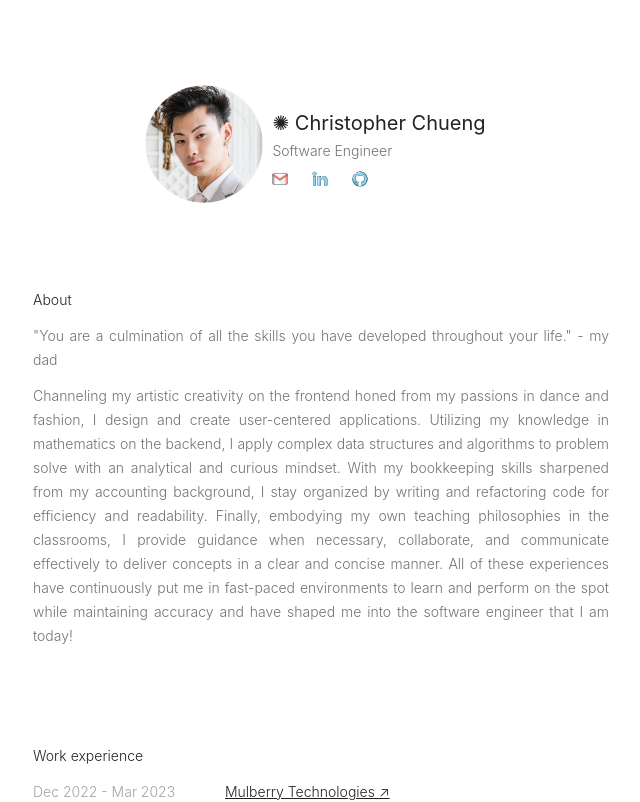
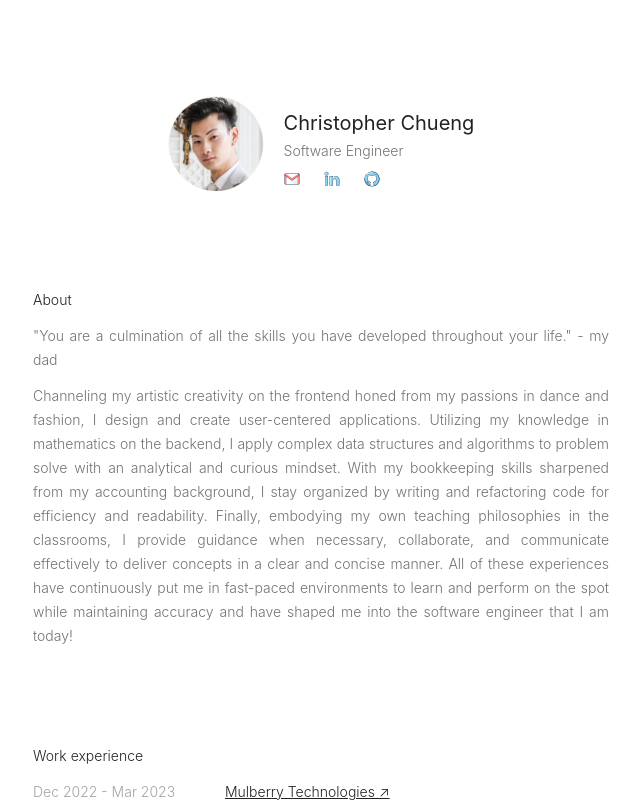
Before and after one commit to christopherchueng/christopherchueng.github.io, a React (Create React App) app: page / in a window 1280 px wide. Shown: the top 802 px of the page, without its empty margins (319-959 px from the left). Built offline with nearby package versions, Linux system fonts and the light colour scheme; a web font is replaced by a local one.

Commit message:
Animated contact buttons

```diff
--- a/src/components/SplashPage/Header.tsx
+++ b/src/components/SplashPage/Header.tsx
@@ -10,18 +10,19 @@ const Header = () => (
                             <div className="flex-shrink-0">
                                 <div className="relative">
                                     <img
-                                    className="h-16 w-16 lg:h-24 lg:w-24 scale-125 rounded-full border border-white/10"
-                                    src="/images/avatar.png"
-                                    alt="profile icon"
+                                        className="h-16 w-16 lg:h-24 lg:w-24 rounded-full border border-white/10"
+                                        src="/images/avatar.png"
+                                        alt="profile icon"
                                     />
                                     <span
-                                    className="absolute inset-0 rounded-full shadow-inner"
-                                    aria-hidden="true"></span>
+                                        className="absolute inset-0 rounded-full shadow-inner"
+                                        aria-hidden="true"
+                                    ></span>
                                 </div>
                             </div>
                             <div className="pt-1.5">
                                 <h1 className="lg:text-xl text-black dark:text-white">
-                                    ✺ Christopher Chueng
+                                    Christopher Chueng
                                 </h1>
                                 <p className="text-sm font-light text-neutral-500">
                                     Software Engineer
--- a/src/components/constants/contacts.tsx
+++ b/src/components/constants/contacts.tsx
@@ -33,9 +33,9 @@ export const bytype = {
 }
 
 export const icons = [
-    <Gmail className='w-4 h-4' />,
-    <LinkedIn className='w-4 h-4' />,
-    <GitHub className='w-4 h-4 ' />
+    <Gmail className='w-4 h-4 transition ease-in-out hover:scale-125 duration-200' />,
+    <LinkedIn className='w-4 h-4 transition ease-in-out hover:scale-125 duration-200' />,
+    <GitHub className='w-4 h-4 transition ease-in-out hover:scale-125 duration-200' />
 ]
 
 export const contacts = Object.values(bytype)
```
